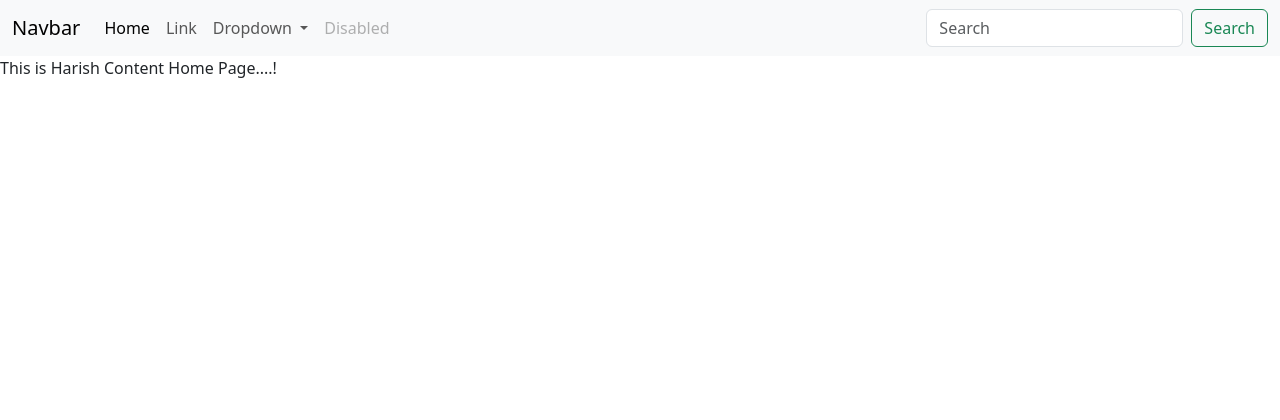
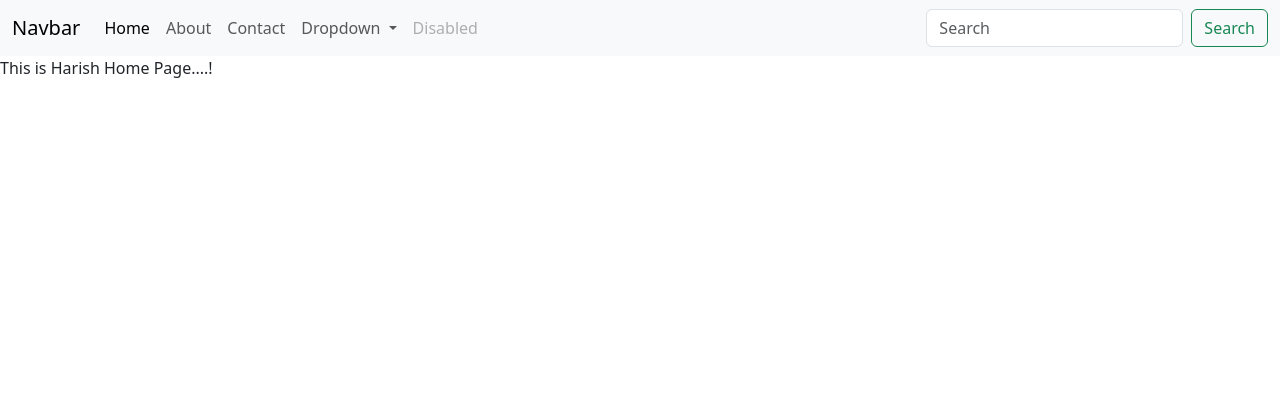
Before and after one commit to Harish6578/Django-E-shop, a Django app: page / in a window 1280 px wide. Shown: the top 420 px of the page. Run offline with Django 5.2, Linux system fonts and the light colour scheme.

Commit message:
Upadate files

```diff
--- a/Eshop/mainapp/urls.py
+++ b/Eshop/mainapp/urls.py
@@ -3,7 +3,7 @@ from django.urls import path
 from . import views
 
 urlpatterns = [
-    path('',views.homeView),
-    path("about/",views.aboutView),
-    path("contect/",views.contectView),
+    path('',views.homeView, name ='home_page'),
+    path("about/",views.aboutView, name = 'about_page'),
+    path("contact/",views.contactView, name = 'contact_page')
 ]
--- a/Eshop/mainapp/views.py
+++ b/Eshop/mainapp/views.py
@@ -14,8 +14,8 @@ def aboutView(request):
 
     return render(request, template_name=template,context= context)
 
-def contectView(request):
-    template = 'mainapp/contect.html'
+def contactView(request):
+    template = 'mainapp/contact.html'
     context={}
 
     return render(request, template_name=template,context= context)
--- a/Eshop/templates/base/includes/header.html
+++ b/Eshop/templates/base/includes/header.html
@@ -1,25 +1,32 @@
 <nav class="navbar navbar-expand-lg navbar-light bg-light">
     <div class="container-fluid">
         <a class="navbar-brand" href="#">Navbar</a>
-    <button class="navbar-toggler" type="button" data-bs-toggle="collapse" data-bs-target="#navbarSupportedContent" aria-controls="navbarSupportedContent" aria-expanded="false" aria-label="Toggle navigation">
+        <button class="navbar-toggler" type="button" data-bs-toggle="collapse" data-bs-target="#navbarSupportedContent"
+            aria-controls="navbarSupportedContent" aria-expanded="false" aria-label="Toggle navigation">
             <span class="navbar-toggler-icon"></span>
         </button>
         <div class="collapse navbar-collapse" id="navbarSupportedContent">
             <ul class="navbar-nav me-auto mb-2 mb-lg-0">
                 <li class="nav-item">
-          <a class="nav-link active" aria-current="page" href="#">Home</a>
+                    <a class="nav-link active" aria-current="page" href="{% url 'home_page' %}">Home</a>
                 </li>
                 <li class="nav-item">
-          <a class="nav-link" href="#">Link</a>
+                    <a class="nav-link" href="{% url 'about_page' %}">About</a>
+                </li>
+                <li class="nav-item">
+                    <a class="nav-link" href="{% url 'contact_page' %}">Contact</a>
                 </li>
                 <li class="nav-item dropdown">
-          <a class="nav-link dropdown-toggle" href="#" id="navbarDropdown" role="button" data-bs-toggle="dropdown" aria-expanded="false">
+                    <a class="nav-link dropdown-toggle" href="#" id="navbarDropdown" role="button"
+                        data-bs-toggle="dropdown" aria-expanded="false">
                         Dropdown
                     </a>
                     <ul class="dropdown-menu" aria-labelledby="navbarDropdown">
                         <li><a class="dropdown-item" href="#">Action</a></li>
                         <li><a class="dropdown-item" href="#">Another action</a></li>
-            <li><hr class="dropdown-divider"></li>
+                        <li>
+                            <hr class="dropdown-divider">
+                        </li>
                         <li><a class="dropdown-item" href="#">Something else here</a></li>
                     </ul>
                 </li>
--- a/Eshop/templates/mainapp/contect.html
+++ b/Eshop/templates/mainapp/contact.html
@@ -6,5 +6,5 @@ Home
 
 
 {% block content %}
-This is Harish Contect Home Page....!
+This is Harish Contact Home Page....!
 {% endblock %}
--- a/Eshop/templates/mainapp/home.html
+++ b/Eshop/templates/mainapp/home.html
@@ -6,5 +6,5 @@ Home
 
 
 {% block content %}
-This is Harish Content Home Page....!
+This is Harish Home Page....!
 {% endblock %}
```
Lines whose indentation alone changed are shown as unchanged.
